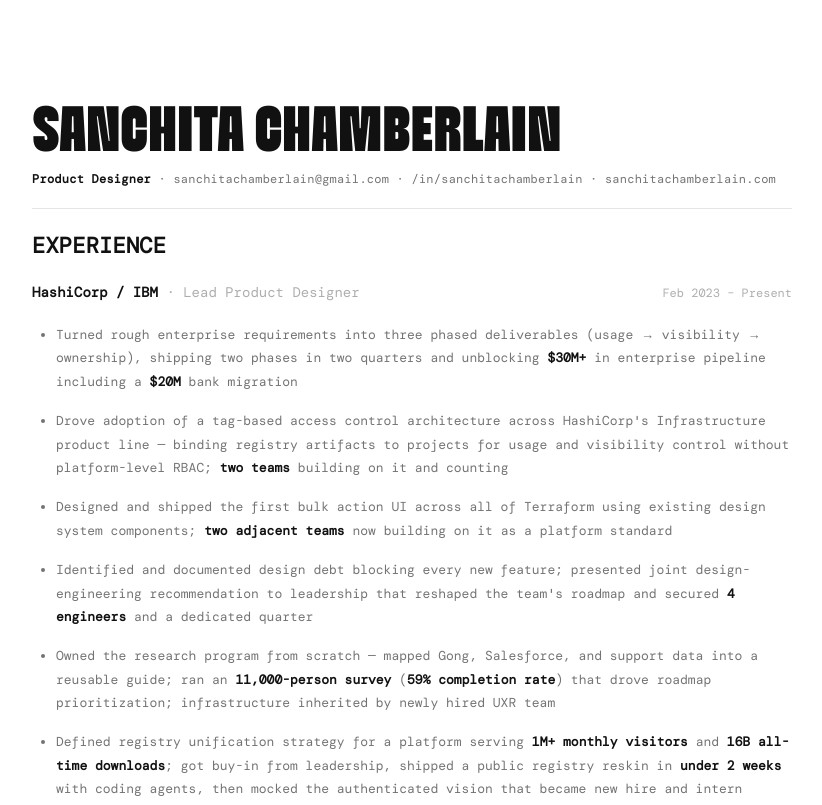
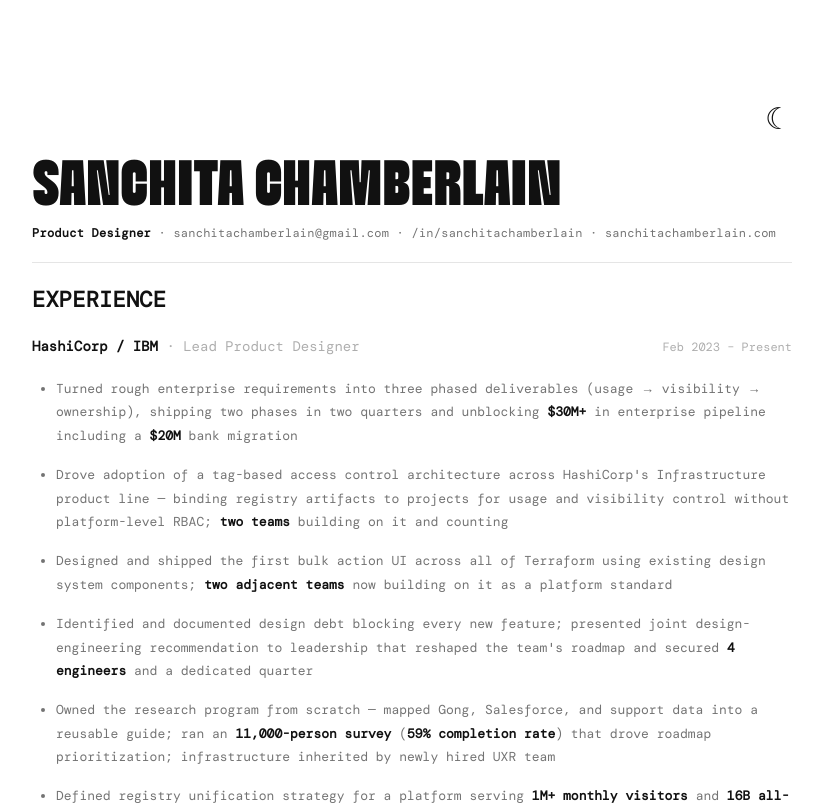
Before and after one commit to sanchitas/portfolio, a Next.js app: page /resume in a window 1280 px wide. Shown: the top 805 px of the page, without its empty margins (228-1050 px from the left). Built offline with nearby package versions, Linux system fonts and the light colour scheme; a web font is replaced by a local one.

Commit message:
Add dark/light mode toggle to /resume page
Extracts ThemeToggle into a shared client component; places it in a
print:!hidden nav row at the top of the resume page so it doesn't
appear in the PDF output.

Co-Authored-By: Claude Sonnet 4.6 <noreply@anthropic.com>

```diff
--- a/src/app/resume/page.tsx
+++ b/src/app/resume/page.tsx
@@ -1,5 +1,6 @@
 import type { Metadata } from "next";
 import ResumePDFActions from "@/components/ResumePDFActions";
+import ThemeToggle from "@/components/ThemeToggle";
 
 export const metadata: Metadata = {
   title: "Resume — Sanchita Chamberlain",
@@ -20,6 +21,14 @@ export default function ResumePage() {
       }}
     >
       <div style={{ maxWidth: 760, margin: "0 auto" }}>
+        {/* Nav row — hidden in print */}
+        <div
+          className="print:!hidden"
+          style={{ display: "flex", justifyContent: "flex-end", marginBottom: 24 }}
+        >
+          <ThemeToggle />
+        </div>
+
         {/* Header */}
         <header className="resume-header" style={{ marginBottom: 20 }}>
           <h1
--- /dev/null
+++ b/src/components/ThemeToggle.tsx
@@ -0,0 +1,40 @@
+"use client";
+
+import { useEffect, useState } from "react";
+
+export default function ThemeToggle() {
+  const [dark, setDark] = useState(false);
+
+  useEffect(() => {
+    const stored = localStorage.getItem("theme");
+    setDark(stored === "dark");
+  }, []);
+
+  function toggle() {
+    const next = !dark;
+    setDark(next);
+    const t = next ? "dark" : "light";
+    document.documentElement.setAttribute("data-theme", t);
+    localStorage.setItem("theme", t);
+  }
+
+  return (
+    <button
+      onClick={toggle}
+      aria-label={dark ? "Switch to light mode" : "Switch to dark mode"}
+      className="font-mono"
+      style={{
+        fontSize: 30,
+        color: "var(--fg)",
+        background: "none",
+        border: "none",
+        padding: 0,
+        cursor: "pointer",
+        lineHeight: 1,
+        flexShrink: 0,
+      }}
+    >
+      {dark ? "☀" : "☾"}
+    </button>
+  );
+}
```
